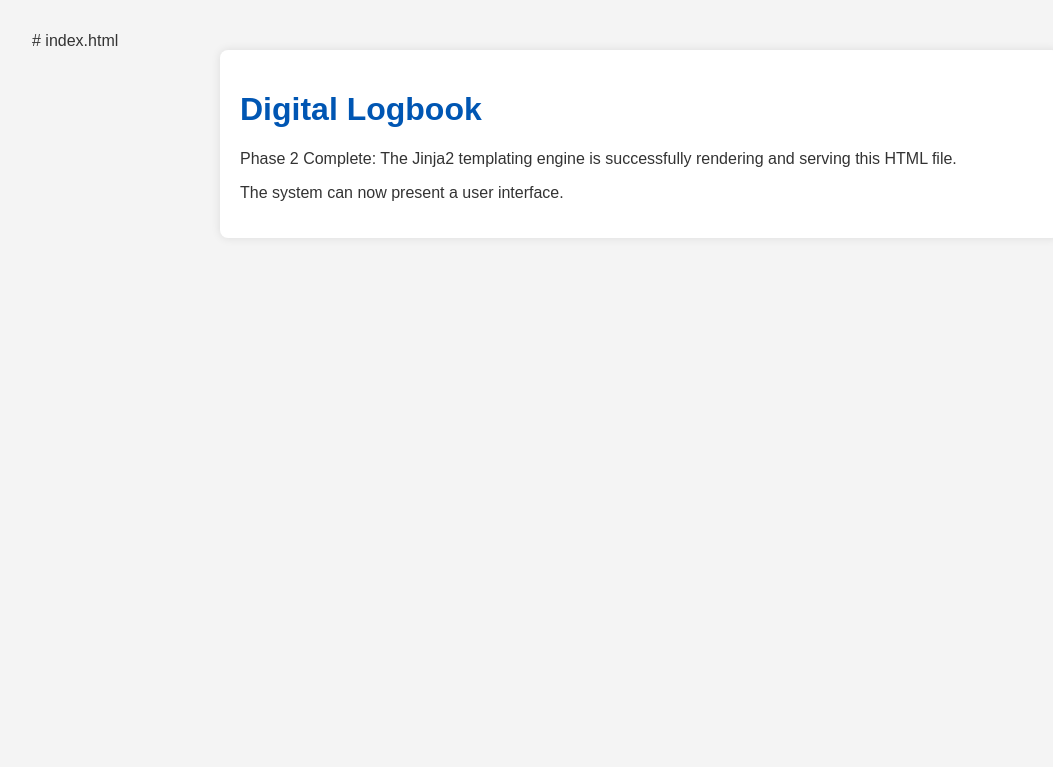
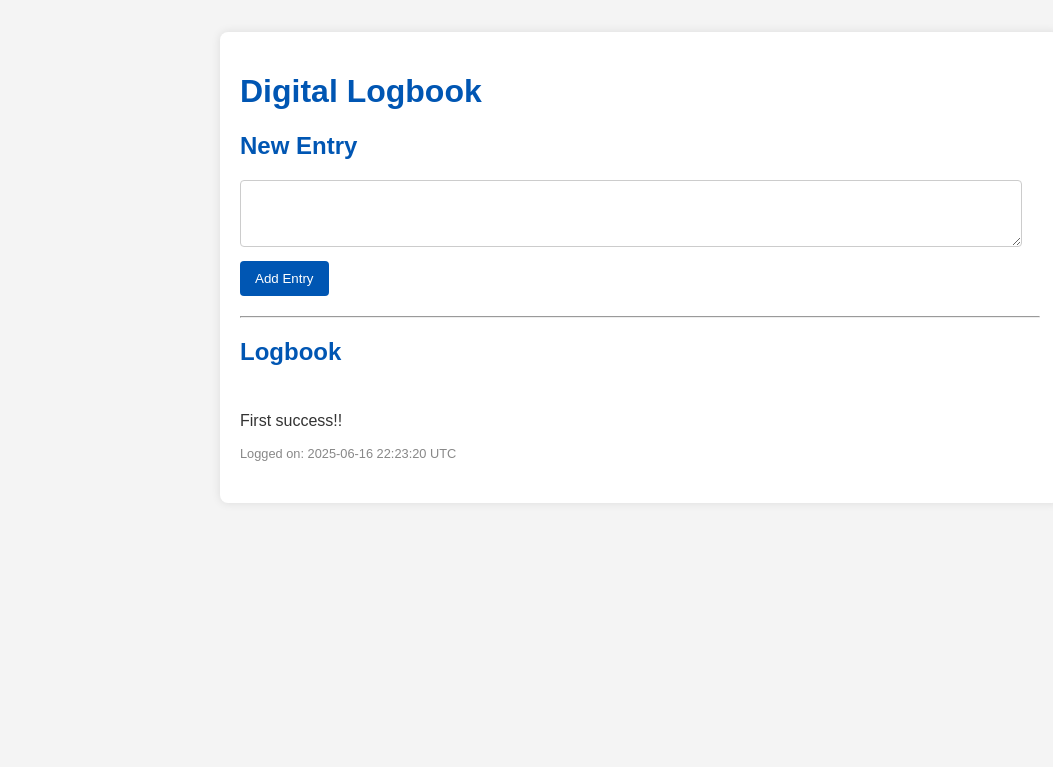
Before and after one commit to LEKRIEG333/digital-logbook, a Flask app: page / in a window 1280 px wide. Shown: the top 767 px of the page, without its empty margins (0-1053 px from the left). Run offline with Flask 3, Linux system fonts and the light colour scheme.

Commit message:
feat: Implement Create and Read (CR) operations

```diff
--- a/app/routes.py
+++ b/app/routes.py
@@ -1,10 +1,61 @@
-# Import the render_template function from Flask
+# routes.py
 
-from flask import render_template
-from app import app
+# --- IMPORTS ---
+# We need functions from Flask to handle requests, templates, and redirects.
+from flask import Blueprint, render_template, request, redirect, url_for
 
-@app.route('/')
-@app.route('/index')
+# We need access to our database (db) and our data model (LogEntry).
+from app import db
+from app.models import LogEntry
+
+
+# --- BLUEPRINT SETUP ---
+# A Blueprint is a way to organize a group of related views and other code.
+# Instead of registering views with the application directly, they are
+# registered with a blueprint. Then, the blueprint is registered with the
+# application when it is available in the factory function.
+bp = Blueprint('main', __name__)
+
+
+# --- ROUTES ---
+
+# This is the main homepage route.
+@bp.route('/')
+@bp.route('/index')
 def index():
-    # This function looks for the file in the 'templates' folder
-    return render_template('index.html')
+    # This is the READ part of CRUD.
+    # We query the database for all LogEntry objects.
+    # We order them by the timestamp in descending order (newest first).
+    # .all() executes the query and returns a list of all results.
+    entries = LogEntry.query.order_by(LogEntry.timestamp.desc()).all()
+
+    # We pass this list of 'entries' to our template. The template will
+    # then use a for-loop to display each one.
+    return render_template('index.html', entries=entries)
+
+
+# This route is specifically for handling the form submission.
+# It only accepts POST requests, which is what HTML forms send.
+@bp.route('/add', methods=['POST'])
+def add_entry():
+    # This is the CREATE part of CRUD.
+
+    # 1. Get the data from the submitted form.
+    # The key 'entry_text' must match the 'name' attribute of the <textarea> in our HTML.
+    text = request.form['entry_text']
+
+    # 2. Create a new Python object using our LogEntry model.
+    new_entry = LogEntry(text=text)
+
+    # 3. Add the new object to the database session.
+    # This stages the object for saving.
+    db.session.add(new_entry)
+
+    # 4. Commit the session.
+    # This writes all staged changes (our new entry) to the database permanently.
+    db.session.commit()
+
+    # 5. Redirect the user back to the homepage.
+    # url_for('main.index') generates the URL for the 'index' function
+    # within our 'main' blueprint. This is the correct way to link between pages.
+    return redirect(url_for('main.index'))
--- a/app/templates/index.html
+++ b/app/templates/index.html
@@ -1,5 +1,3 @@
-# index.html
-
 <!DOCTYPE html>
 <html lang="en">
 <head>
@@ -8,14 +6,37 @@
     <style>
         body { font-family: sans-serif; background-color: #f4f4f4; color: #333; margin: 2em; }
         .container { max-width: 800px; margin: auto; background: white; padding: 20px; border-radius: 8px; box-shadow: 0 0 10px rgba(0,0,0,0.1); }
-        h1 { color: #0056b3; }
+        h1, h2 { color: #0056b3; }
+        .log-entry { border-bottom: 1px solid #eee; padding: 10px 0; }
+        .log-entry:last-child { border-bottom: none; }
+        .timestamp { font-size: 0.8em; color: #888; }
+        textarea { width: 95%; padding: 10px; margin-bottom: 10px; border-radius: 4px; border: 1px solid #ccc; }
+        button { background-color: #0056b3; color: white; padding: 10px 15px; border: none; border-radius: 4px; cursor: pointer; }
+        button:hover { background-color: #004494; }
     </style>
 </head>
 <body>
     <div class="container">
         <h1>Digital Logbook</h1>
-        <p>Phase 2 Complete: The Jinja2 templating engine is successfully rendering and serving this HTML file.</p>
-        <p>The system can now present a user interface.</p>
+
+        <h2>New Entry</h2>
+        <form action="{{ url_for('main.add_entry') }}" method="post">
+            <textarea name="entry_text" rows="3" required></textarea>
+            <br>
+            <button type="submit">Add Entry</button>
+        </form>
+
+        <hr style="margin: 20px 0;">
+
+        <h2>Logbook</h2>
+        {% for entry in entries %}
+            <div class="log-entry">
+                <p>{{ entry.text }}</p>
+                <p class="timestamp">Logged on: {{ entry.timestamp.strftime('%Y-%m-%d %H:%M:%S') }} UTC</p>
+            </div>
+        {% else %}
+            <p>No entries yet. Add one above!</p>
+        {% endfor %}
     </div>
 </body>
 </html>
--- a/run.py
+++ b/run.py
@@ -1,4 +1,8 @@
-from app import app
+# run.py
+
+from app import create_app
+
+app = create_app()
 
 if __name__ == '__main__':
     app.run(debug=True)
```
Also changed, not shown: app/__init__.py (+40 -3 lines), app/models.py (added, +12 -0 lines), instance/logbook.db (added).
